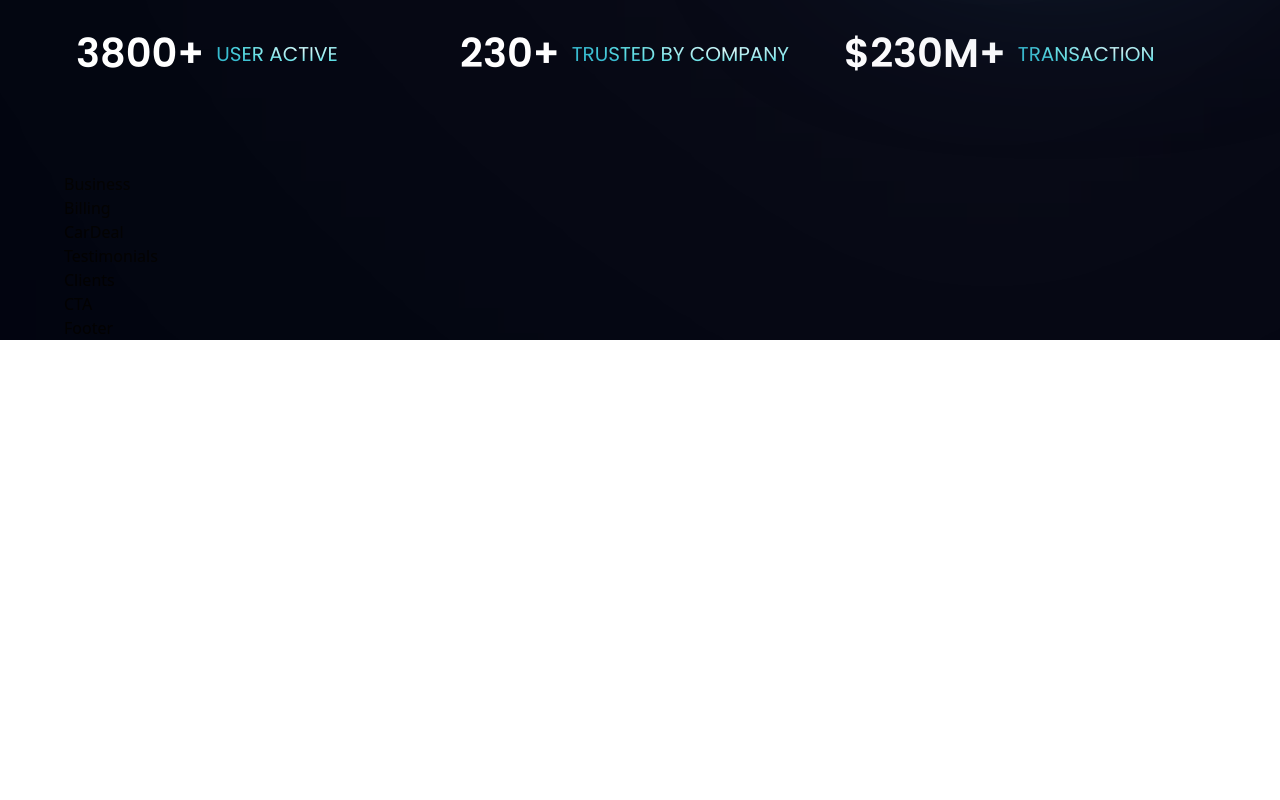
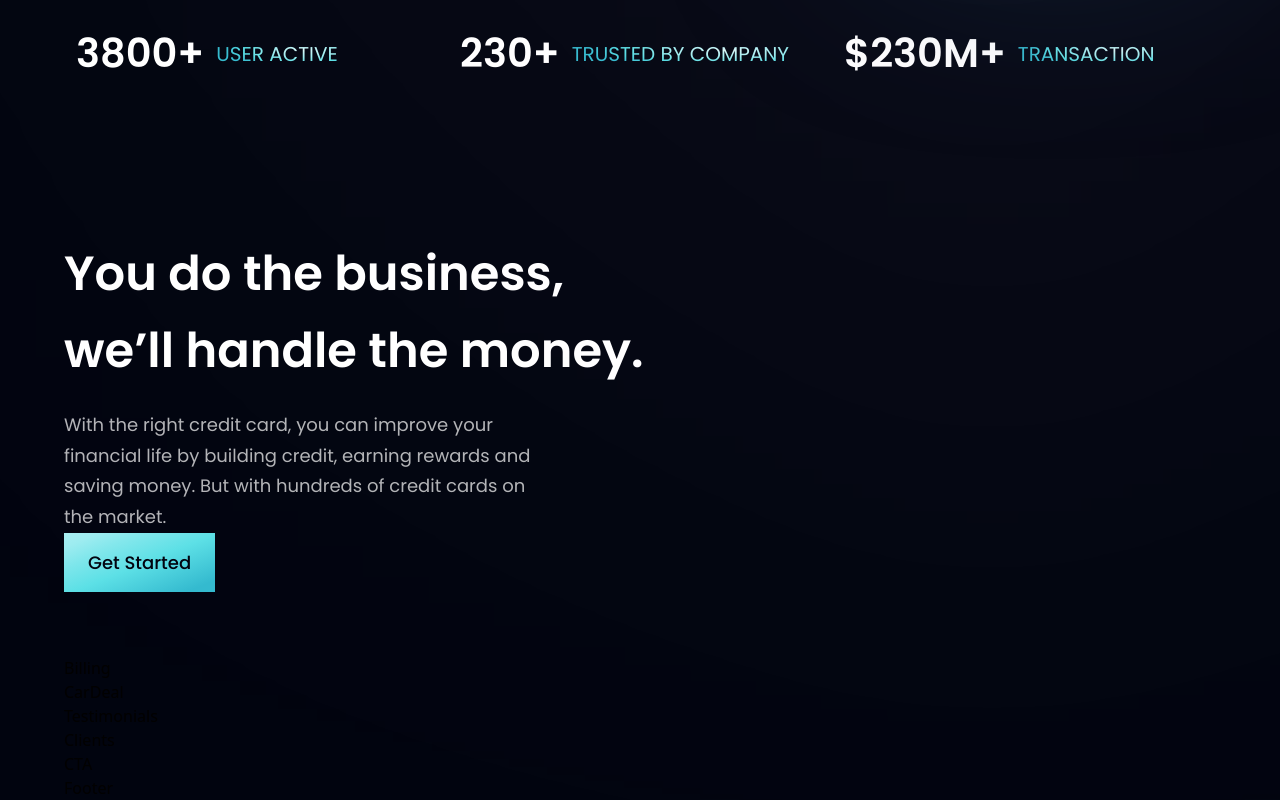
Before and after one commit to Jodjojo/hookbank, a React (Vite) app in the folder hookbank_project/: page / in a window 1280 px wide. Shown: the part 773-1573 px from the top of the page. Before the commit the page ends 1113 px from the top, so only its background shows below. Built offline with nearby package versions, Linux system fonts and the light colour scheme.

Commit message:
Business Section- Button Reusability

```diff
--- a/hookbank_project/src/components/Business.jsx
+++ b/hookbank_project/src/components/Business.jsx
@@ -1,7 +1,24 @@
-import React from "react";
+import { features } from "../constants";
+import styles, { layout } from "../style";
+import Button from "./Button";
 
 const Business = () => {
-	return <div>Business</div>;
+	return (
+		<section id='features' className={layout.section}>
+			<div className={layout.sectionInfo}>
+				<h2 className={styles.heading2}>
+					You do the business, <br className='sm:block hidden' /> we’ll handle
+					the money.
+				</h2>
+				<p className={`${styles.paragraph} max-w-[470px] mt-5`}>
+					With the right credit card, you can improve your financial life by
+					building credit, earning rewards and saving money. But with hundreds
+					of credit cards on the market.
+				</p>
+				<Button styles='mt-10' />
+			</div>
+		</section>
+	);
 };
 
 export default Business;
--- a/hookbank_project/src/components/Button.jsx
+++ b/hookbank_project/src/components/Button.jsx
@@ -1,7 +1,14 @@
 import React from "react";
 
-const Button = () => {
-	return <div>Button</div>;
+const Button = ({ styles }) => {
+	return (
+		<button
+			type='button'
+			className={`py-4 px-6 bg-blue-gradient font-poppins font-medium text-[18px] text-primary outline-none`}
+		>
+			Get Started
+		</button>
+	);
 };
 
 export default Button;
```
